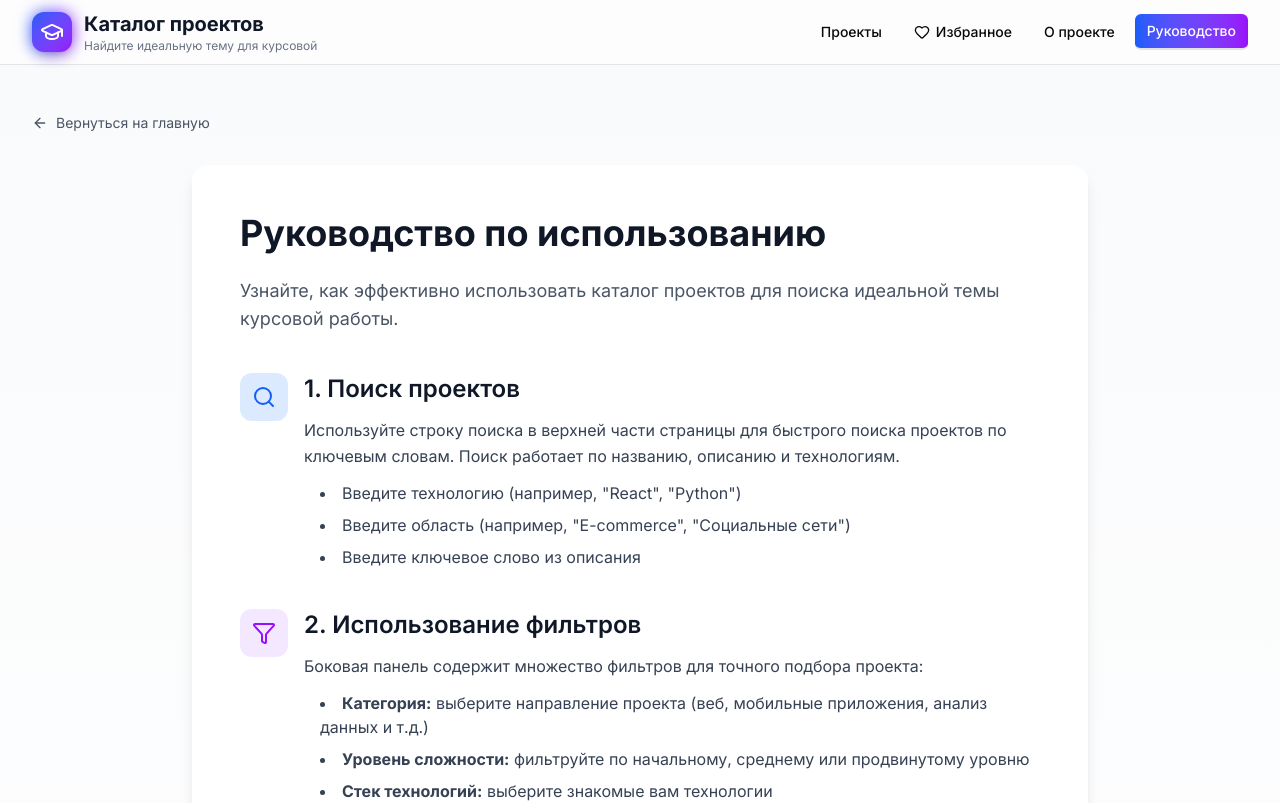
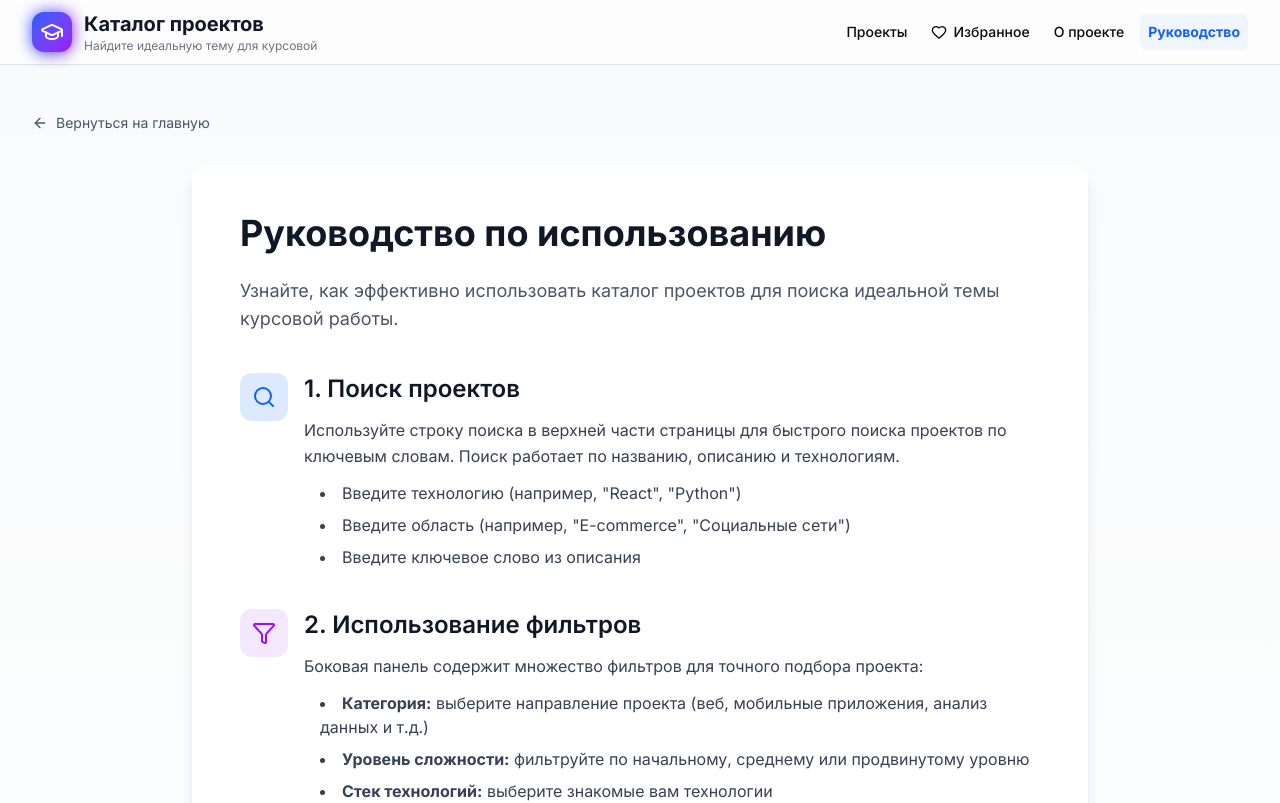
Before and after one commit to nggurbanov/course_project_discovery, a React (Vite) app: page /course_project_discovery/guide in a window 1280 px wide. Shown: the top 803 px of the page. Built offline with nearby package versions, Linux system fonts and the light colour scheme.

Commit message:
fix: Correct unused variable in Header component

```diff
--- a/src/components/Header.tsx
+++ b/src/components/Header.tsx
@@ -10,6 +10,7 @@ import {
   DrawerTrigger,
   DrawerClose,
 } from './ui/drawer';
+import { cn } from '../lib/utils';
 
 export const Header = () => {
   const location = useLocation();
@@ -20,13 +21,20 @@ export const Header = () => {
   const isAbout = location.pathname === '/about';
   const isGuide = location.pathname === '/guide';
 
-  const renderNavLinks = (isMobile = false) => (
+  const renderNavLinks = (isMobile = false) => {
+    const linkClass = (isActive: boolean) => cn(
+      "w-full text-left justify-start p-4",
+      !isMobile && "w-auto p-2",
+      isActive ? "font-bold text-blue-600 bg-blue-50" : "hover:bg-gray-100"
+    );
+
+    return (
       <>
         <Button
           asChild
           variant="ghost"
           size="sm"
-        className={isProjects ? "bg-gradient-to-r from-blue-600 to-purple-600 text-white hover:from-blue-700 hover:to-purple-700 border-b-2 border-blue-700" : "hover:bg-gray-100"}
+          className={linkClass(isProjects)}
         >
           <Link to="/projects">
             Проекты
@@ -36,13 +44,16 @@ export const Header = () => {
           asChild
           variant="ghost"
           size="sm"
-        className={isFavorites ? "bg-gradient-to-r from-pink-600 to-red-600 text-white hover:from-pink-700 hover:to-red-700 border-b-2 border-pink-700" : "hover:bg-gray-100"}
+          className={linkClass(isFavorites)}
         >
           <Link to="/favorites" className="flex items-center space-x-1.5">
             <Heart className={`w-4 h-4 ${isFavorites ? 'fill-current' : ''}`} />
             <span>Избранное</span>
             {favoritesCount > 0 && (
-            <Badge className={`ml-1 ${isFavorites ? 'bg-white/20 text-white hover:bg-white/30' : 'bg-pink-100 text-pink-700 hover:bg-pink-200'} text-xs px-1.5 py-0 min-w-[20px] h-5`}>
+              <Badge className={cn(
+                "ml-1 text-xs px-1.5 py-0 min-w-[20px] h-5",
+                isFavorites ? 'bg-blue-100 text-blue-700' : 'bg-pink-100 text-pink-700'
+              )}>
                 {favoritesCount}
               </Badge>
             )}
@@ -52,7 +63,7 @@ export const Header = () => {
           asChild
           variant="ghost"
           size="sm"
-        className={isAbout ? "bg-gradient-to-r from-blue-600 to-purple-600 text-white hover:from-blue-700 hover:to-purple-700 border-b-2 border-blue-700" : "hover:bg-gray-100"}
+          className={linkClass(isAbout)}
         >
           <Link to="/about">
             О проекте
@@ -62,14 +73,15 @@ export const Header = () => {
           asChild
           variant="ghost"
           size="sm"
-        className={isGuide ? "bg-gradient-to-r from-blue-600 to-purple-600 text-white hover:from-blue-700 hover:to-purple-700 border-b-2 border-blue-700" : "hover:bg-gray-100"}
+          className={linkClass(isGuide)}
         >
           <Link to="/guide">
             Руководство
           </Link>
         </Button>
       </>
-  );
+    )
+  };
 
   return (
     <header className="sticky top-0 z-50 w-full border-b bg-white/95 backdrop-blur supports-[backdrop-filter]:bg-white/60">
@@ -111,7 +123,7 @@ export const Header = () => {
                       <X className="w-6 h-6" />
                     </Button>
                   </DrawerClose>
-                  <nav className="flex flex-col space-y-4 mt-12">
+                  <nav className="flex flex-col space-y-2 mt-12">
                     {renderNavLinks(true)}
                   </nav>
                 </div>
```
Lines whose indentation alone changed are shown as unchanged.
